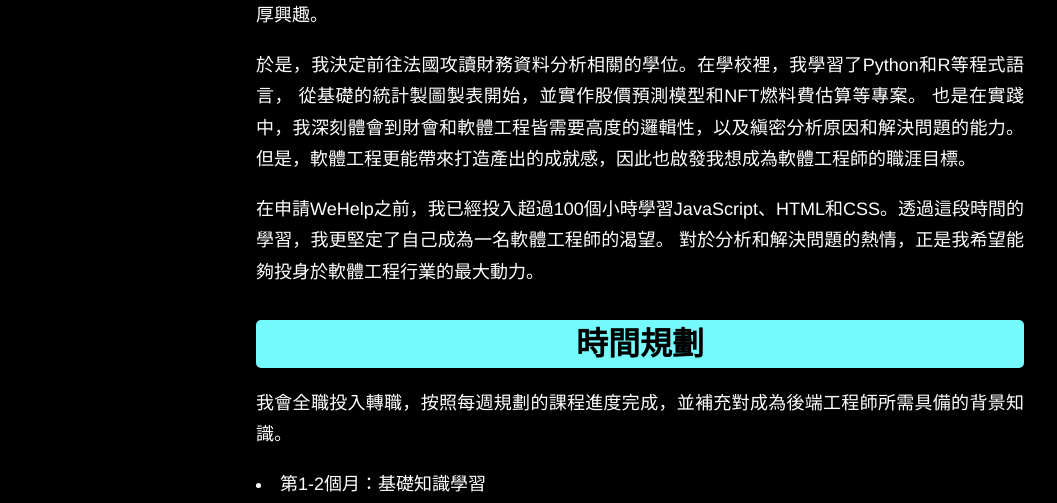
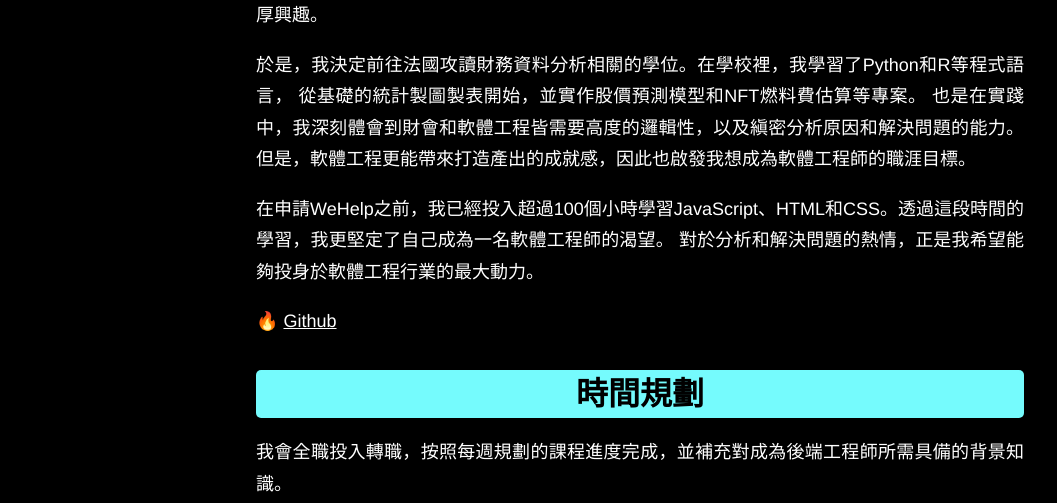
Before and after one commit to poivronvert/rsb-project, a plain HTML site: page index.html in a window 1280 px wide. Shown: the part 531-1034 px from the top of the page, without its empty margins (0-1057 px from the left). Drawn offline with Linux system fonts and the light colour scheme.

Commit message:
新增作品連結

```diff
--- a/index.html
+++ b/index.html
@@ -41,6 +41,7 @@
             但是，軟體工程更能帶來打造產出的成就感，因此也啟發我想成為軟體工程師的職涯目標。
             <p>在申請WeHelp之前，我已經投入超過100個小時學習JavaScript、HTML和CSS。透過這段時間的學習，我更堅定了自己成為一名軟體工程師的渴望。
             對於分析和解決問題的熱情，正是我希望能夠投身於軟體工程行業的最大動力。</p>
+            <p style="color:white">🔥 <a href="https://github.com/poivronvert/rsb-data-analytics.git/" target="_blank" style="color: white;" >Github</a></p>
         <h2 id="plan" class="title">時間規劃</h1>
         <p>我會全職投入轉職，按照每週規劃的課程進度完成，並補充對成為後端工程師所需具備的背景知識。</p>
         <p>
```
